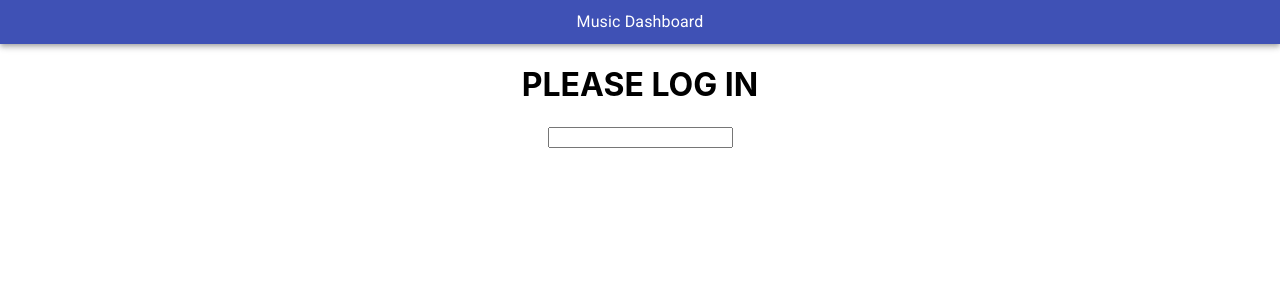
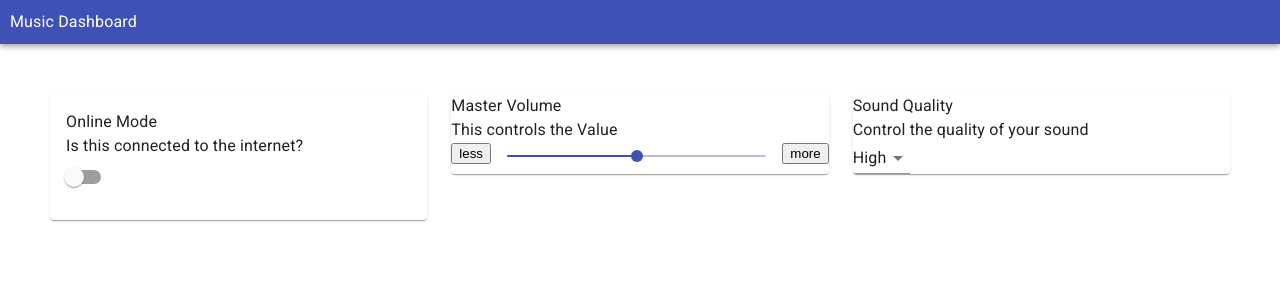
Before and after one commit to pat-white-code/411_wk3_day1_music-app, a React (Create React App) app: page / in a window 1280 px wide. Shown: the top 300 px of the page. Built offline with nearby package versions, Linux system fonts and the light colour scheme.

Commit message:
makes components functional with material ui styles and change states

```diff
--- a/src/App.js
+++ b/src/App.js
@@ -1,13 +1,37 @@
-import React from 'react';
+import React, {Component} from 'react';
 import './App.css';
 import MusicDashboard from './MusicDashboard';
+import {AppBar, Typography} from '@material-ui/core';
+import LogIn from './LogIn';
 
-function App() {
-  return (
-    <div className="App">
-      <MusicDashboard />
-    </div>
-  );
+class App extends Component {
+  state = {
+    loggedIn: true
+  }
+
+  logIn = () => {
+    this.setState({ loggedIn: true });
+  }
+
+  render() {
+    return (
+      <div>
+      <AppBar position='static' className='navbar'>
+          <Typography>
+            Music Dashboard
+          </Typography>
+        </AppBar>
+
+      {!this.state.loggedIn ?
+        <LogIn
+          logIn = {this.logIn}
+        />
+        :
+        <MusicDashboard />
+      }
+      </div>
+    );
+  }
 }
 
 export default App;
--- /dev/null
+++ b/src/LogIn.js
@@ -0,0 +1,15 @@
+import React from 'react';
+
+const LogIn = (props) => {
+  const {logIn} = props
+  return(
+    <div>
+      <h1>PLEASE LOG IN</h1>
+      <form onSubmit={logIn}>
+        <input type='text'></input>
+      </form>
+    </div>
+  )
+}
+
+export default LogIn;
--- a/src/MusicDashboard.js
+++ b/src/MusicDashboard.js
@@ -1,11 +1,12 @@
 import React, {Component} from 'react';
-import {AppBar, Typography} from '@material-ui/core';
+import {Grid} from '@material-ui/core';
 import './dashboard.css';
 import OnlineToggle from './OnlineToggle';
+import VolumeControl from "./VolumeControl";
+import SoundQuality from './SoundQuality';
 
 class MusicDashboard extends Component {
   state = {
-    loggedIn: false,
     notifications: []
   }
   logIn = () => {
@@ -14,29 +15,12 @@ class MusicDashboard extends Component {
 
   render() {
     return (
-      <div>
-        <AppBar position='static' className='navbar'>
-          <Typography>
-            Music Dashboard
-          </Typography>
-        </AppBar>
-      {!this.state.loggedIn ?
-        <div>
-          <h1>PLEASE LOG IN</h1>
-          <form onSubmit={this.logIn}>
-            <input type='text'></input>
-          </form>
-        </div>
-        :
-        <div>
-          <h1>COMPONENT HERE</h1>
-          <OnlineToggle />
-          <h1>COMPONENT HERE</h1>
-          {/* <VolumeControl /> */}
-          <h1>COMPONENT HERE</h1>
-          {/* <SoundQauality /> */}
-        </div>
-      }
+      <div className='dashboard'>
+        <Grid container spacing={3}>
+          <Grid item lg={4}><OnlineToggle /></Grid>
+          <Grid item lg={4}><VolumeControl /></Grid>
+          <Grid item lg={4}><SoundQuality /></Grid>
+        </Grid>
       </div>
     );
   }
--- /dev/null
+++ b/src/SoundQuality.js
@@ -0,0 +1,32 @@
+import React, {Component} from 'react';
+import { Card, Typography, Select, MenuItem } from '@material-ui/core';
+
+class SoundQuality extends Component {
+  state = {
+    level: 3
+  }
+
+  handleChange = e => {
+    this.setState({ level: e.target.value });
+  }
+
+  render() {
+    return (
+      <Card>
+        <Typography>
+          Sound Quality
+        </Typography>
+        <Typography>
+          Control the quality of your sound
+        </Typography>
+        <Select onChange={this.handleChange} defaultValue={3}>
+          <MenuItem value={1}>Low</MenuItem>
+          <MenuItem value={2}>Medium</MenuItem>
+          <MenuItem value={3}>High</MenuItem>
+        </Select>
+      </Card>
+    );
+  }
+}
+
+export default SoundQuality;
--- /dev/null
+++ b/src/VolumeControl.js
@@ -0,0 +1,60 @@
+import React, {Component} from 'react';
+import {Card, Typography, Slider, Grid} from '@material-ui/core';
+
+class VolumeControl extends Component {
+  state = {
+    sliderValue: 50
+  }
+  onVolumeChange = e => {
+    this.setState({
+      sliderValue: e.target.value
+    })
+  }
+  handleLess = e => {
+    this.setState({ sliderValue: this.state.sliderValue - 10 });
+  }
+  handleMore = e => {
+    this.setState({ sliderValue: this.state.sliderValue + 10 });
+  }
+
+  volumeChange = e => {
+    this.setState({sliderValue: e.target.value})
+    console.log(e)
+  }
+
+  render() {
+    return (
+      <div>
+        <Card>
+          <Typography>
+            Master Volume
+          </Typography>
+          <Typography>
+            This controls the Value
+          </Typography>
+          <Grid container spacing={2}>
+            <Grid item><button onClick={this.handleLess}>less</button></Grid>
+            <Grid item xs>
+            {/* *******Couldn't get this to work :( wouldnt event.target.value was null and got error about controlled/uncontrolled components.
+
+            <Slider
+              value={this.state.sliderValue}
+              aria-labelledby="discrete-slider"
+              valueLabelDisplay="auto"
+              step={10}
+              marks
+              min={0}
+              max={100}
+              onChange={this.volumeChange}
+      /> */}
+              <Slider value={this.state.sliderValue} onChange={this.onVolumeChange}/>
+            </Grid>
+            <Grid item><button onClick={this.handleMore}>more</button></Grid>
+          </Grid>
+        </Card>
+      </div>
+    );
+  }
+}
+
+export default VolumeControl;
--- a/src/dashboard.css
+++ b/src/dashboard.css
@@ -3,3 +3,15 @@
   display: flex;
   justify-content: start;
 }
+
+.dashboard{
+  display: flex;
+  justify-content: center;
+  align-items: center;
+  padding: 50px;
+}
+
+.dash-card {
+  width: 300px;
+  height: 500px;
+}
```
